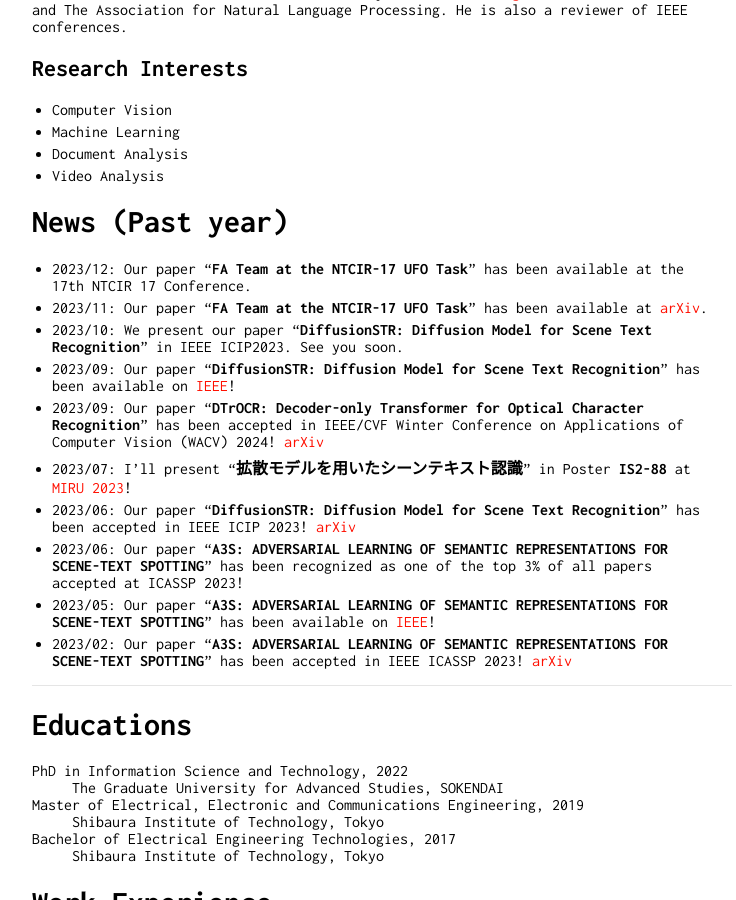
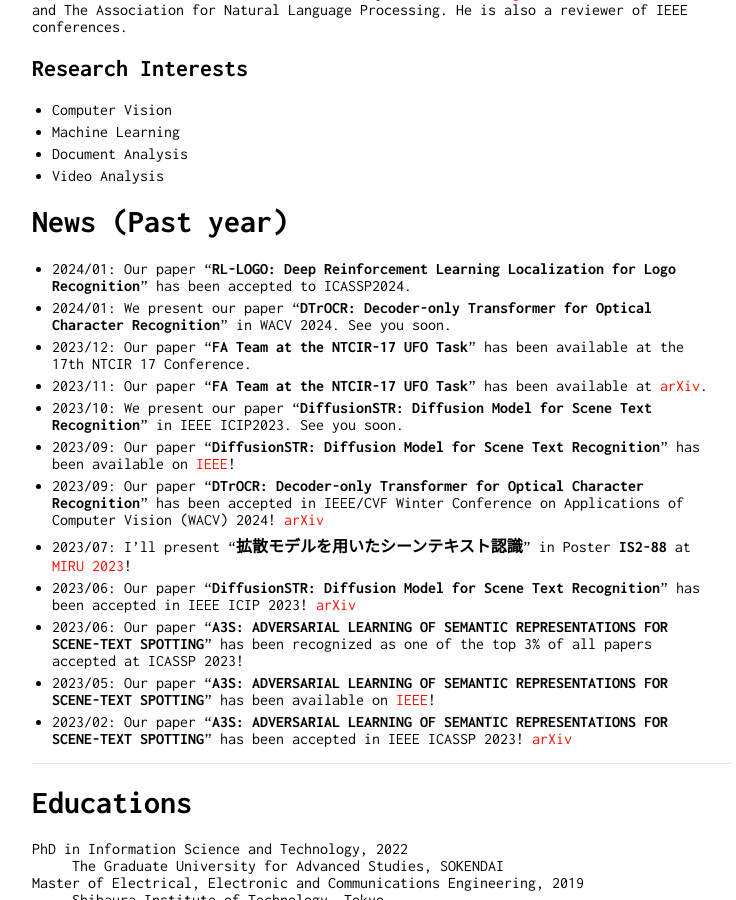
Before and after one commit to Swall0w/Swall0w.github.io, a Jekyll site: the page built from index.md, in a window 1280 px wide and 900 px high, scrolled down 428 px. Shown: the whole window, without its empty margins (258-994 px from the left). Built offline with Jekyll 4.4.1, drawn with Linux system fonts in a browser that asks for light colours; our own code applies the rules of GitHub Pages for plain Markdown files.

Commit message:
Update index.md

```diff
--- a/index.md
+++ b/index.md
@@ -28,6 +28,8 @@ He is also a reviewer of IEEE conferences.
 
 
 # News (Past year)
+- 2024/01: Our paper "**RL-LOGO: Deep Reinforcement Learning Localization for Logo Recognition**" has been accepted to ICASSP2024.
+- 2024/01: We present our paper "**DTrOCR: Decoder-only Transformer for Optical Character Recognition**" in WACV 2024. See you soon.
 - 2023/12: Our paper "**FA Team at the NTCIR-17 UFO Task**" has been available at the 17th NTCIR 17 Conference.
 - 2023/11: Our paper "**FA Team at the NTCIR-17 UFO Task**" has been available at [arXiv](https://arxiv.org/abs/2310.20322).
 - 2023/10: We present our paper "**DiffusionSTR: Diffusion Model for Scene Text Recognition**" in IEEE ICIP2023. See you soon.
```
